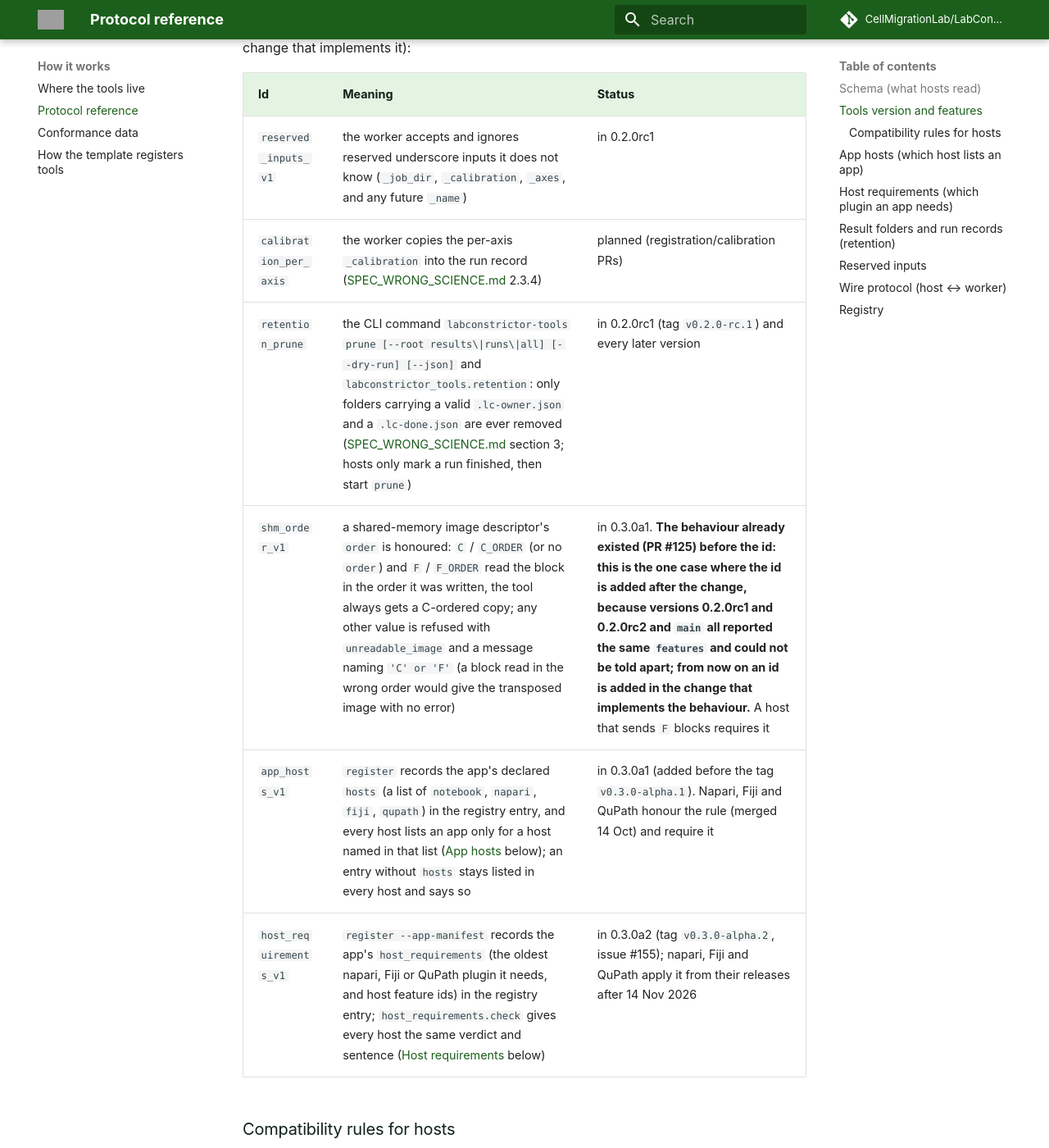
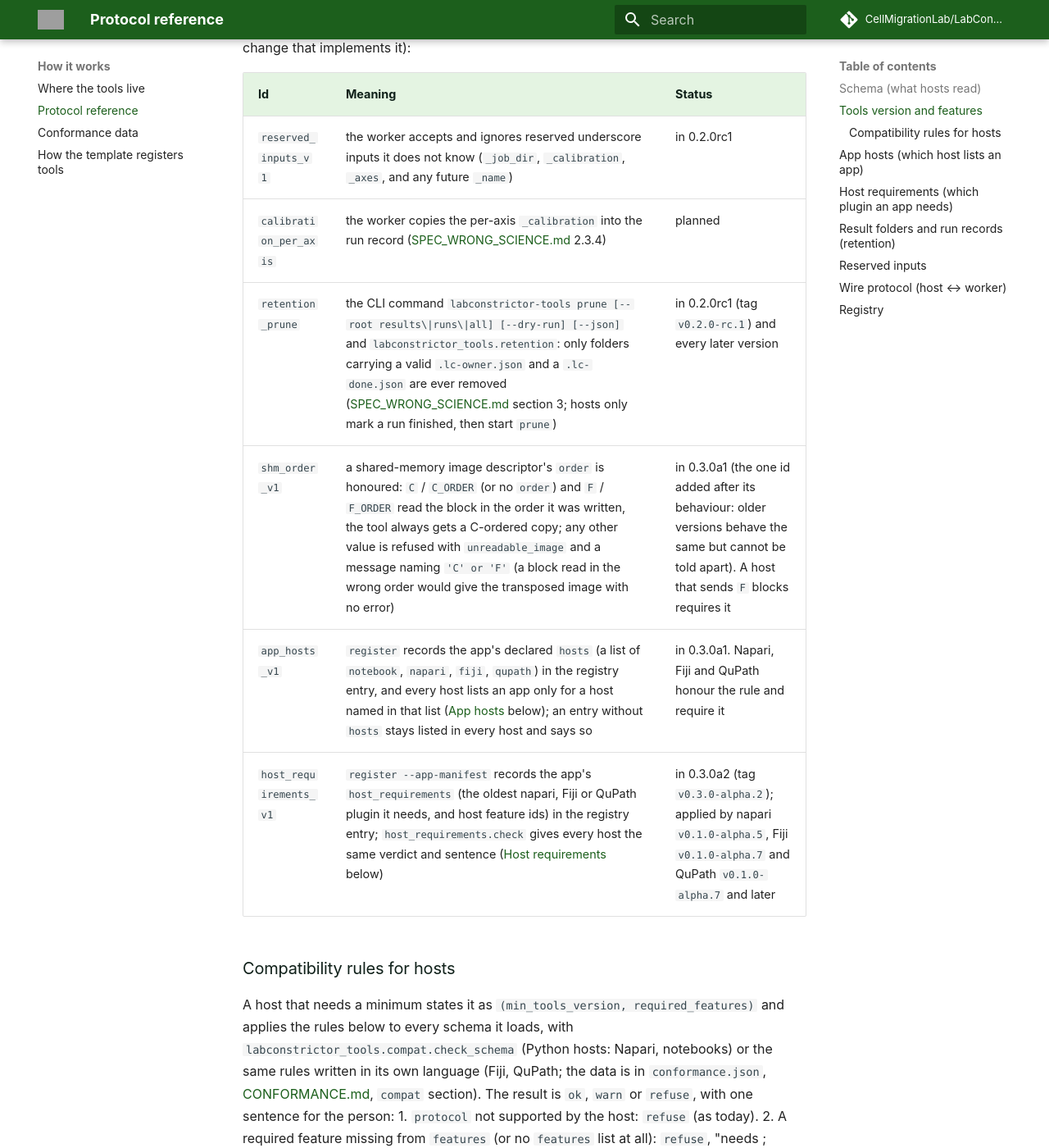
Before and after one commit to CellMigrationLab/LabConstrictor-Tools, an MkDocs documentation site: the page built from docs/PROTOCOL.md, in a window 1280 px wide and 1400 px high, scrolled down 4255 px. Shown: the whole window at 82% size. Built offline with MkDocs 1.6.1 and Material for MkDocs 9.7.7, drawn with Linux system fonts in a browser that asks for light colours; some web fonts are replaced; comment, search, counter and statistics services are not loaded; some of the changed text lies outside the part shown.

Commit message:
Current releases and rules, without PR and date narration, in README, HOST_FEATURES and PROTOCOL
- README: Tools v0.3.0-alpha.2 (0.3.0a2) is the current pre-release; the
  host discovery rule is applied by the three hosts (no longer "being
  implemented"); StarDist2D and LabConstrictor Demo in the app list.
- HOST_FEATURES: the current plugin releases (napari v0.1.0-alpha.5, Fiji and
  QuPath v0.1.0-alpha.7); "Not yet in any host" no longer lists shapes
  outputs, run on the selected region, or slider and radio styles, which the
  table shows in all three hosts; `host_requirements_v1` since napari
  v0.1.0-alpha.5, Fiji v0.1.0-alpha.7, QuPath v0.1.0-alpha.7; StarDist2D
  among the apps the hosts offer.
- PROTOCOL: `host_requirements_v1` names the three host releases that apply
  it; the rules are stated without "decided on", issue or PR history.
  test_tools_features checks the reworded `shm_order_v1` row.

Co-Authored-By: Claude Opus 5.5 <noreply@anthropic.com>
Claude-Session: https://claude.ai/code/session_01Scma6VXx7mT1FYsKmB1184

```diff
--- a/docs/PROTOCOL.md
+++ b/docs/PROTOCOL.md
@@ -38,7 +38,7 @@ A value beyond a limit (declared, or the form's default) is refused, never clamp
 `group` (heading), `advanced: true` (listed under collapsed "Advanced settings") and `enabled_when: {"param", "equals"?}` (the parameter only applies when `param` is set/true, or equals one of the listed values) are presentation hints, additive within protocol 1: a host that ignores them shows the flat form, so a tool must accept every parameter whether or not it is "enabled". Group names are shown where they first appear.
 Interaction hints (additive within protocol 1; a host that ignores them shows a plain form, so the tool must work either way):
 * `group_collapsed: true` (with `group`): the group is an accordion section that starts folded.
-* `clear_after_run: true`: after a successful run, hosts that keep form values between runs put the parameter back to its default (or unset). Fiji does this too: after a run, the tool's form comes back with the values just used (LabConstrictor-Fiji PR #61).
+* `clear_after_run: true`: after a successful run, hosts that keep form values between runs put the parameter back to its default (or unset). Fiji does this too: after a run, the tool's form comes back with the values just used.
 * `choices_from: {"tool", "depends", "field"}` (string parameters): the options come from another tool of the app. The host runs `tool` with the current values of the parameters named in `depends` and reads the list under `field` of its `values` result; it shows a dropdown, and falls back to a text field when the call cannot be answered. The value stays a free string for the tool. Fiji builds its dialog before the user types anything, so it asks with the values used by the previous run of the same app (kept in `<LC_HOME>/state`) and falls back to the text field the first time.
 * `pick_channel: true` (image inputs, `axes` YX or absent): the host lets the person choose a channel of the chosen image (names where the host has them, numbers otherwise) and sends the tool that channel only, as a 2D image. A host that cannot list channels sends the image as it is.
 * output `replace: true` (image, labels, table, affine: the overlay): a new run replaces the previous result of the same output (same layer / window name) instead of adding "name [1]".
@@ -63,11 +63,11 @@ Feature ids (the implemented ones are in `FEATURES`; a planned id appears there
 | Id | Meaning | Status |
 |---|---|---|
 | `reserved_inputs_v1` | the worker accepts and ignores reserved underscore inputs it does not know (`_job_dir`, `_calibration`, `_axes`, and any future `_name`) | in 0.2.0rc1 |
-| `calibration_per_axis` | the worker copies the per-axis `_calibration` into the run record ([SPEC_WRONG_SCIENCE.md](SPEC_WRONG_SCIENCE.md) 2.3.4) | planned (registration/calibration PRs) |
+| `calibration_per_axis` | the worker copies the per-axis `_calibration` into the run record ([SPEC_WRONG_SCIENCE.md](SPEC_WRONG_SCIENCE.md) 2.3.4) | planned |
 | `retention_prune` | the CLI command `labconstrictor-tools prune [--root results\|runs\|all] [--dry-run] [--json]` and `labconstrictor_tools.retention`: only folders carrying a valid `.lc-owner.json` and a `.lc-done.json` are ever removed ([SPEC_WRONG_SCIENCE.md](SPEC_WRONG_SCIENCE.md) section 3; hosts only mark a run finished, then start `prune`) | in 0.2.0rc1 (tag `v0.2.0-rc.1`) and every later version |
-| `shm_order_v1` | a shared-memory image descriptor's `order` is honoured: `C` / `C_ORDER` (or no `order`) and `F` / `F_ORDER` read the block in the order it was written, the tool always gets a C-ordered copy; any other value is refused with `unreadable_image` and a message naming `'C' or 'F'` (a block read in the wrong order would give the transposed image with no error) | in 0.3.0a1. **The behaviour already existed (PR #125) before the id: this is the one case where the id is added after the change, because versions 0.2.0rc1 and 0.2.0rc2 and `main` all reported the same `features` and could not be told apart; from now on an id is added in the change that implements the behaviour.** A host that sends `F` blocks requires it |
-| `app_hosts_v1` | `register` records the app's declared `hosts` (a list of `notebook`, `napari`, `fiji`, `qupath`) in the registry entry, and every host lists an app only for a host named in that list ([App hosts](#app-hosts-which-host-lists-an-app) below); an entry without `hosts` stays listed in every host and says so | in 0.3.0a1 (added before the tag `v0.3.0-alpha.1`). Napari, Fiji and QuPath honour the rule (merged 14 Oct) and require it |
-| `host_requirements_v1` | `register --app-manifest` records the app's `host_requirements` (the oldest napari, Fiji or QuPath plugin it needs, and host feature ids) in the registry entry; `host_requirements.check` gives every host the same verdict and sentence ([Host requirements](#host-requirements-which-plugin-an-app-needs) below) | in 0.3.0a2 (tag `v0.3.0-alpha.2`, issue #155); napari, Fiji and QuPath apply it from their releases after 14 Nov 2026 |
+| `shm_order_v1` | a shared-memory image descriptor's `order` is honoured: `C` / `C_ORDER` (or no `order`) and `F` / `F_ORDER` read the block in the order it was written, the tool always gets a C-ordered copy; any other value is refused with `unreadable_image` and a message naming `'C' or 'F'` (a block read in the wrong order would give the transposed image with no error) | in 0.3.0a1 (the one id added after its behaviour: older versions behave the same but cannot be told apart). A host that sends `F` blocks requires it |
+| `app_hosts_v1` | `register` records the app's declared `hosts` (a list of `notebook`, `napari`, `fiji`, `qupath`) in the registry entry, and every host lists an app only for a host named in that list ([App hosts](#app-hosts-which-host-lists-an-app) below); an entry without `hosts` stays listed in every host and says so | in 0.3.0a1. Napari, Fiji and QuPath honour the rule and require it |
+| `host_requirements_v1` | `register --app-manifest` records the app's `host_requirements` (the oldest napari, Fiji or QuPath plugin it needs, and host feature ids) in the registry entry; `host_requirements.check` gives every host the same verdict and sentence ([Host requirements](#host-requirements-which-plugin-an-app-needs) below) | in 0.3.0a2 (tag `v0.3.0-alpha.2`); applied by napari `v0.1.0-alpha.5`, Fiji `v0.1.0-alpha.7` and QuPath `v0.1.0-alpha.7` and later |
 
 ### Compatibility rules for hosts
 A host that needs a minimum states it as `(min_tools_version, required_features)` and applies the rules below to every schema it loads, with `labconstrictor_tools.compat.check_schema` (Python hosts: Napari, notebooks) or the same rules written in its own language (Fiji, QuPath; the data is in `conformance.json`, [CONFORMANCE.md](CONFORMANCE.md), `compat` section). The result is `ok`, `warn` or `refuse`, with one sentence for the person:
@@ -78,12 +78,12 @@ A host that needs a minimum states it as `(min_tools_version, required_features)
 5. Otherwise `ok`. A `tools_version` the host cannot parse is `warn` (never a crash).
 6. A host that starts `prune` after a run lists `retention_prune` in its required features, or checks the feature before it starts the subprocess: a Tools without it has no `prune` command. If the feature is missing the host starts nothing and never deletes a folder itself (SPEC_WRONG_SCIENCE 3.1.4); the folders then accumulate until Tools is updated.
 7. A host that applies the per-host listing rule ([App hosts](#app-hosts-which-host-lists-an-app)) lists `app_hosts_v1` in its required features (with `min_tools_version` `0.3.0a1`): an app whose Tools lacks it is refused by rule 2, with the sentence "lacks app_hosts_v1: update it" (`conformance.json`, `app_hosts.compat_cases`).
-Version order is PEP 440 for the forms used here: `0.2.0a1 < 0.2.0b1 < 0.2.0rc1 < 0.2.0 < 0.2.1`. A host in the release-candidate phase writes the minimum as `0.2.0rc1`; the alpha for the first human tests is `0.3.0a1` (tag `v0.3.0-alpha.1`), and `0.2.0rc1 < 0.3.0a1 < 0.3.0`.
+Version order is PEP 440 for the forms used here: `0.2.0a1 < 0.2.0b1 < 0.2.0rc1 < 0.2.0 < 0.2.1`. A host in the release-candidate phase writes the minimum as `0.2.0rc1`; the first alpha is `0.3.0a1` (tag `v0.3.0-alpha.1`), and `0.2.0rc1 < 0.3.0a1 < 0.3.0`.
 
 **Which Tools is which.** `v0.2.0-rc.1`, `v0.2.0-rc.2` and `main` until `0.3.0a1` all reported `__version__` `0.2.0rc1` and `features` `[reserved_inputs_v1, retention_prune]` although their code differs; `0.3.0a1` is the first number that tells them apart. Differences a host can rely on, by number: `shm_order_v1` and `app_hosts_v1` (feature ids) and the three `runs` functions below need `0.3.0a1`. Not an id, because it has no behavioural contract: **Tools >= 0.3.0a1 maps big TIFF files** (uncompressed, contiguous files of at least 8 MiB are opened as a copy-on-write memory map, so loading is faster and uses less memory; `LC_TIFF_MEMMAP=0` reads them the plain way). A host can only observe it as speed and memory use, and as the Windows file lock described in [OPERATIONS.md](OPERATIONS.md#troubleshooting).
 
 ## App hosts (which host lists an app)
-Decision of 14 Oct 2026: **the per-host discovery matrix is enforced by Tools and honoured by every host.** An app declares which hosts may list it; a host never lists an app whose declaration excludes it. Feature id `app_hosts_v1`; reference: `labconstrictor_tools.app_hosts` (`listed_for`), vectors: `conformance.json`, section `app_hosts`.
+**The per-host discovery matrix is enforced by Tools and honoured by every host.** An app declares which hosts may list it; a host never lists an app whose declaration excludes it. Feature id `app_hosts_v1`; reference: `labconstrictor_tools.app_hosts` (`listed_for`), vectors: `conformance.json`, section `app_hosts`.
 
 **Where the declaration comes from.** The app's `labconstrictor-app.yaml` (App Centre metadata; its schema is `.tools/schema/labconstrictor-app.schema.json` in the **template repository** (LabConstrictor), not in this one, and it already allows `hosts:` as a unique list of the four names) has `hosts: [notebook, napari, fiji, qupath]`. The installer passes it to registration (template 0.1.18 and later; apps sync to it): `labconstrictor-tools register ... --app-manifest <labconstrictor-app.yaml>` (reads that one key, which may be quoted, with a flow or a block list, and a UTF-8 byte order mark is accepted; the file must be bundled with the installer) or `--hosts notebook,napari` (the same list typed out; the two are exclusive). `register` validates the list and writes it into the registry entry `<name>.json` as `hosts` (a list, in the order declared). `labconstrictor-tools check --module M --app-manifest <file>` shows the same line to an author before release. The cached schema is not changed: the field is in the entry only. A manifest file with no `hosts` key still registers (exit 0, no declaration, so every host lists the app) but `register` says so on stderr with the sentence above: the installers pass `--app-manifest` for every app whose yaml exists, with or without a `hosts:` line, so a refusal would leave such an app unregistered. A key written in a form the reader does not understand is refused, never read as absent.
 
@@ -102,7 +102,7 @@ The problems are: `hosts must be a list of host names`, `hosts is empty; write a
 
 **What is not filtered.** The command line (`labconstrictor-tools list|run|check|test`), notebooks (`%%lc_tool`, `run_once`) and the worker are never filtered: `hosts` decides what Napari, Fiji and QuPath offer, nothing else. `labconstrictor-tools list` prints the declaration of every app (`hosts: notebook, fiji`, `not declared (listed in every host)`, or `INVALID (...)`), and `list --json` adds `"hosts": {app: [...] | null}` (null: not declared, or present but not a list) and `"hosts_status": {app: "declared" | "absent" | "invalid"}` to tell those apart. An app that declares only `notebook` (CellTracksColab) is registered, usable from the command line and hidden from all three hosts.
 
-**Matrix agreed on 14 Oct 2026** (the sandbox reads it from `tests/release_sandbox/expected_hosts.json`, [tests/release_sandbox/README.md](https://github.com/CellMigrationLab/LabConstrictor-Tools/blob/main/tests/release_sandbox/README.md)):
+**The matrix for the apps of the release sandbox** (the sandbox reads it from `tests/release_sandbox/expected_hosts.json`, [tests/release_sandbox/README.md](https://github.com/CellMigrationLab/LabConstrictor-Tools/blob/main/tests/release_sandbox/README.md)):
 
 | App | `hosts:` | Napari | Fiji | QuPath |
 |---|---|---|---|---|
@@ -111,7 +111,7 @@ The problems are: `hosts must be a list of host names`, `hosts is empty; write a
 | VLab4Mic | `[notebook, napari, fiji]` | yes | yes | no |
 
 ## Host requirements (which plugin an app needs)
-Issue #155. The compatibility rules above let a **host** require a minimum Tools inside the app. This is the other direction: an **app** says which host plugin it needs, so that a person with an old LabConstrictor-Fiji, -napari or -QuPath is told to update instead of silently getting the old behaviour. Feature id `host_requirements_v1`; reference: `labconstrictor_tools.host_requirements` (`check`); vectors: `conformance.json`, section `host_requirements`.
+The compatibility rules above let a **host** require a minimum Tools inside the app. This is the other direction: an **app** says which host plugin it needs, so that a person with an old LabConstrictor-Fiji, -napari or -QuPath is told to update instead of silently getting the old behaviour. Feature id `host_requirements_v1`; reference: `labconstrictor_tools.host_requirements` (`check`); vectors: `conformance.json`, section `host_requirements`.
 
 **Where the declaration comes from.** The app's `labconstrictor-app.yaml` (see [MANIFEST.md](MANIFEST.md#6-which-plugin-version-the-app-needs-host_requirements-app-manifest-not-a-tool-marker)):
 
@@ -165,7 +165,7 @@ A request's `inputs` may carry fields that are not tool parameters. Their names
 | `_calibration` | hosts that send a `PixelSizeOf` value | per-axis pixel/voxel size with provenance (`x`, `y`, later `z`, `t`) | [SPEC_WRONG_SCIENCE.md](SPEC_WRONG_SCIENCE.md) 2.3.4 |
 | `_axes` | hosts that write a file without axes metadata | `{param: "TZCYX"}`, the axes of the file just written | reserved for a later feature; no worker reads it yet |
 
-Adding a name is additive within protocol 1: add it to `RESERVED_INPUTS` and to this table in the same change. **Order of work for issue #51 (reject undeclared inputs):** the worker must already tolerate the reserved names (this section) before #51 starts to refuse anything. #51 rejects exactly `convert.undeclared_inputs(schema, inputs)` (names that are neither declared nor reserved); it must not look at anything else. The worker refuses undeclared names with `invalid_parameter` (issue #51).
+Adding a name is additive within protocol 1: add it to `RESERVED_INPUTS` and to this table in the same change. The worker refuses exactly `convert.undeclared_inputs(schema, inputs)` (names that are neither declared nor reserved) with `invalid_parameter`; it looks at nothing else.
 
 ## Wire protocol (host <-> worker)
 The worker (`python -m labconstrictor_tools serve --module M`) speaks the Appose worker protocol: one JSON object per line on stdin/stdout.
```
Also changed, not shown: README.md (+7 -5 lines), docs/HOST_FEATURES.md (+8 -8 lines), 1 other file.
